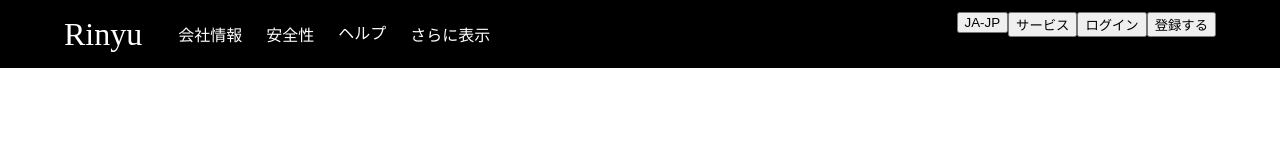
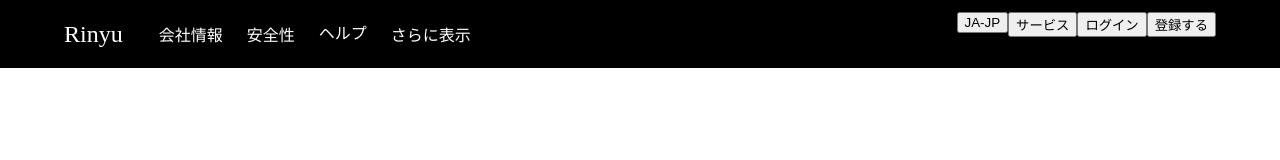
Before and after one commit to RinyuDrvo/transpoter_homepage_reproduce, a website built with webpack: page src/index.html in a window 1280 px wide. Built offline with nearby package versions, Linux system fonts and the light colour scheme.

Commit message:
ロゴ大きさ修正

```diff
--- a/src/scss/module/_hnav.scss
+++ b/src/scss/module/_hnav.scss
@@ -11,7 +11,7 @@
     &--icon {
       color: white;
       text-decoration: none;
-      font-size: 2rem;
+      font-size: 1.5rem;
     }
   }
   &__left-menu {
```
